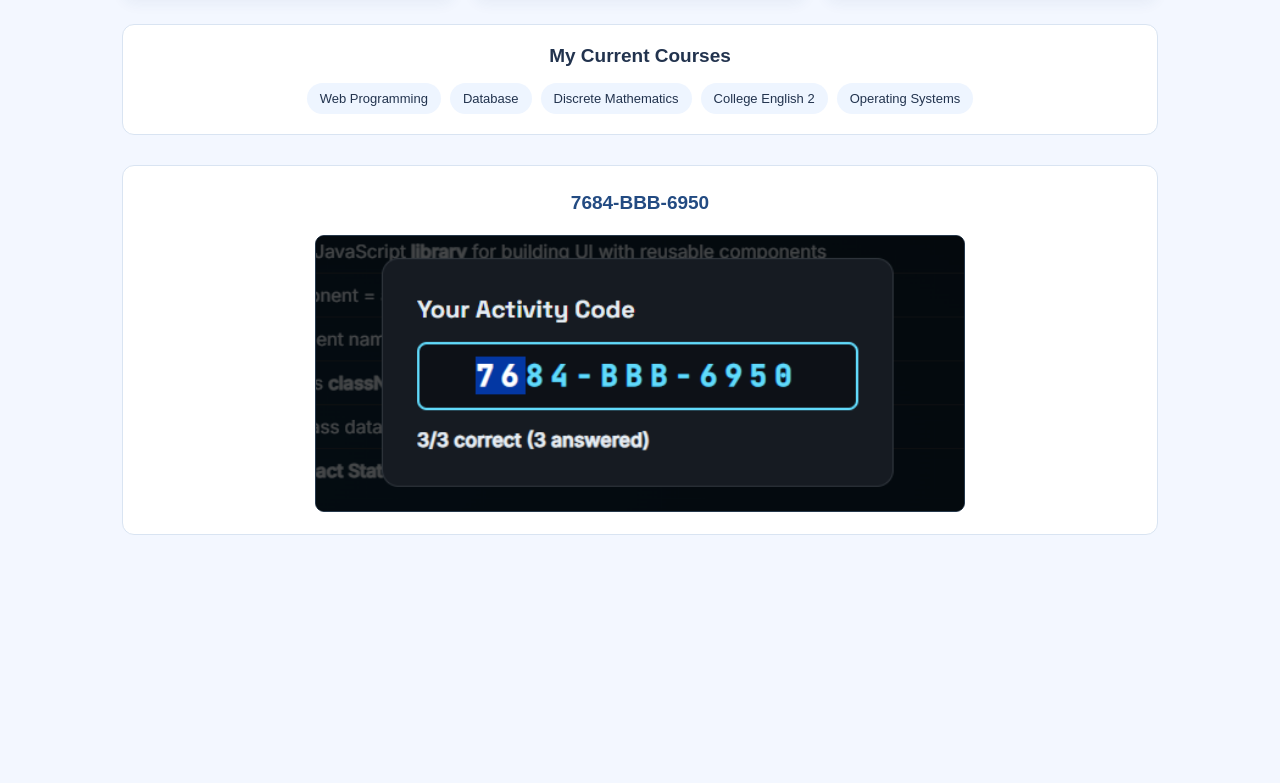
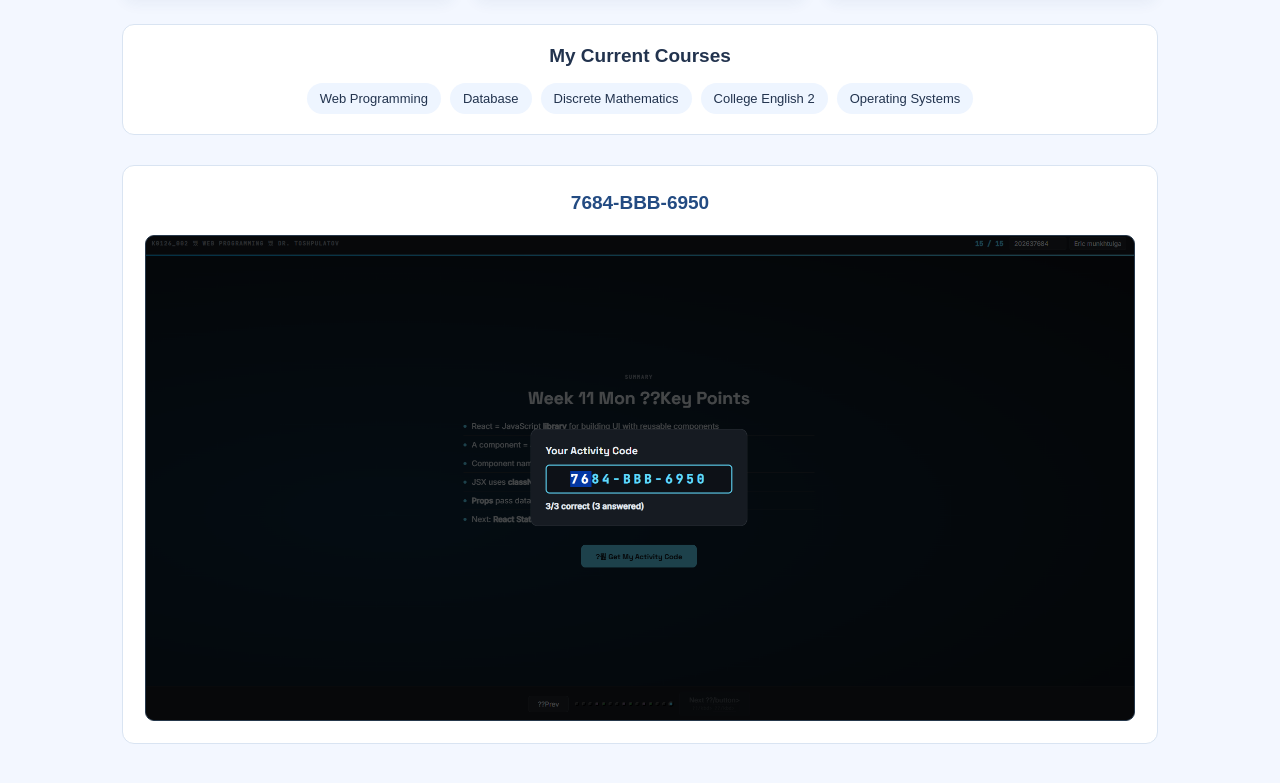
Before and after one commit to Eric2626/Web-programming-live-site, a React (Vite) app in the folder week11/task11/: page / in a window 1280 px wide. Shown: the part 527-1310 px from the top of the page. Before the commit the page ends 1118 px from the top, so only its background shows below. Built offline with nearby package versions, Linux system fonts and the light colour scheme; the HTML template or start-up script is replaced by a standard one.

Commit message:
Show full original activity screenshot without cropping, including student ID

```diff
--- a/week11/task11/src/index.css
+++ b/week11/task11/src/index.css
@@ -61,10 +61,8 @@ h1 { font-size: clamp(32px, 5vw, 48px); margin: 8px 0; color: #1e3d72; }
 .activity-proof .activity-code { color: #234b82; font-size: 19px; line-height: 1.6; margin: 0 0 17px; }
 .activity-image-frame {
   display: block;
-  width: min(100%, 650px);
-  aspect-ratio: 2.35 / 1;
-  overflow: hidden;
-  position: relative;
+  width: 100%;
+  max-width: 100%;
   margin: 0 auto;
   border: 1px solid #26384b;
   border-radius: 9px;
@@ -72,14 +70,10 @@ h1 { font-size: clamp(32px, 5vw, 48px); margin: 8px 0; color: #1e3d72; }
   cursor: zoom-in;
 }
 .activity-image-frame img {
-  position: absolute;
-  width: 360%;
+  display: block;
+  width: 100%;
   height: auto;
-  max-width: none;
-  left: 50%;
-  top: 50%;
-  transform: translate(-50%, -50%);
-  display: block;
+  border-radius: 9px;
 }
 @media (max-width: 780px) {
   .page { padding-top: 28px; justify-content: flex-start; }
```
